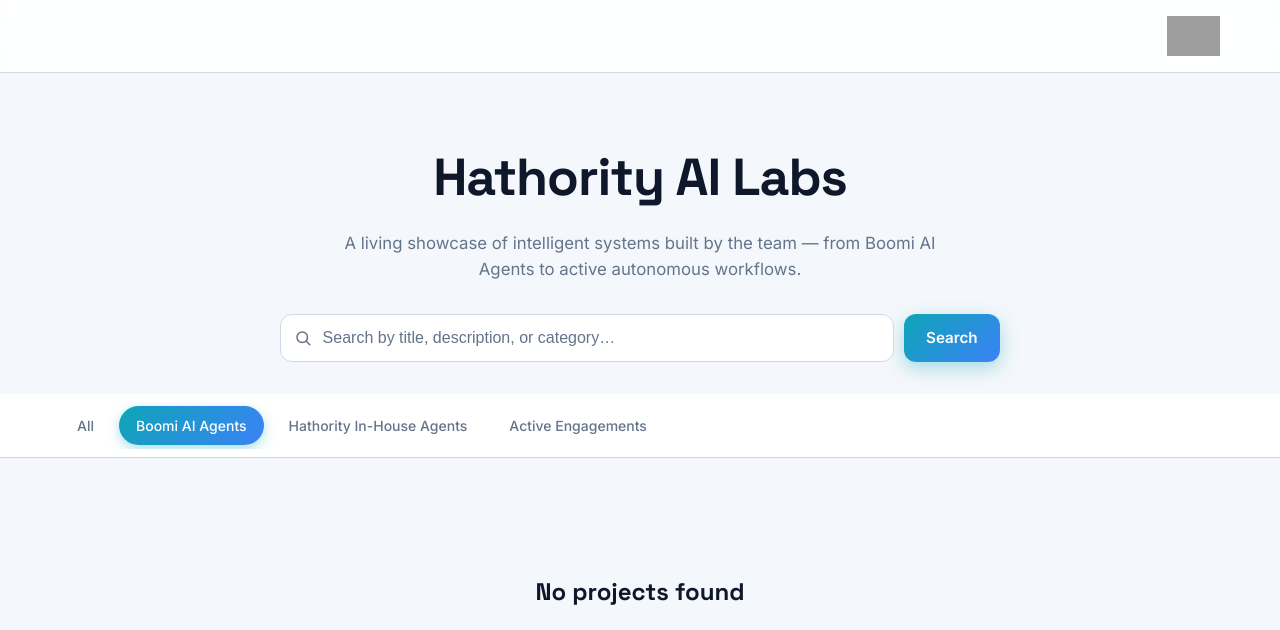
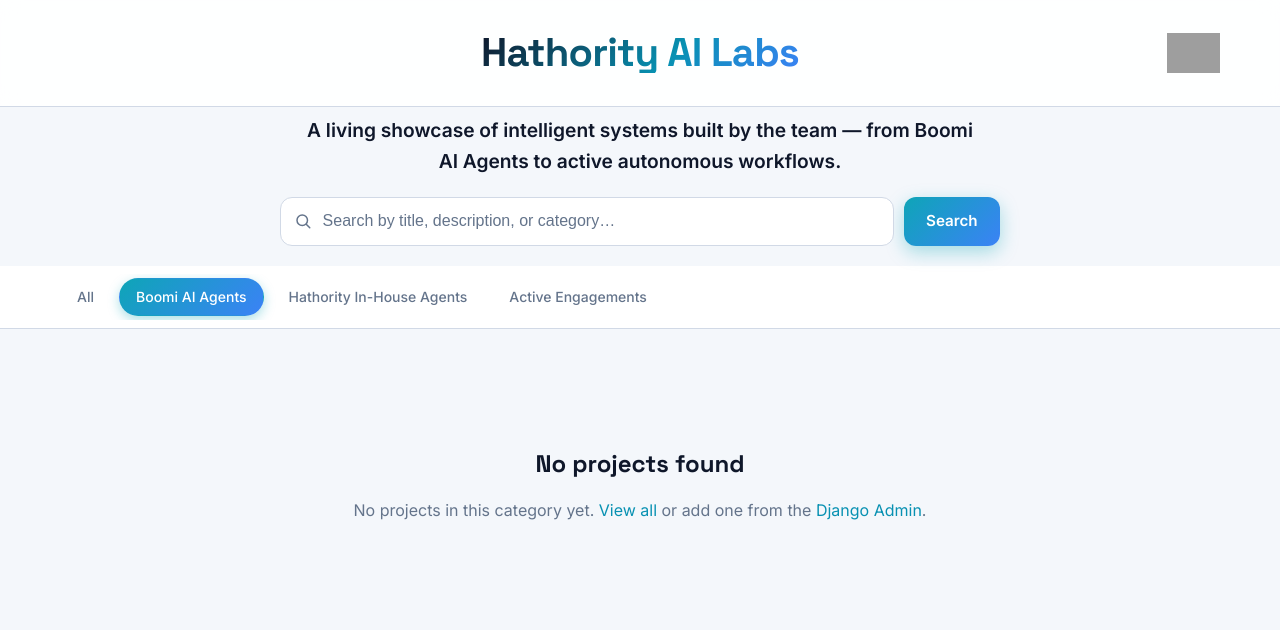
Before and after one commit to MSaitejaGoud/hathority-ai-labs, a Django app: page / in a window 1280 px wide. Shown: the top 630 px of the page. Run offline with Django 5.2, Linux system fonts and the light colour scheme; data that the repository does not hold is empty; grey boxes are pictures that could not be loaded.

Commit message:
Style: Updated header design and navigation

```diff
--- a/projects/templates/projects/base.html
+++ b/projects/templates/projects/base.html
@@ -7,7 +7,7 @@
   <meta name="description" content="Hathority AI Labs — explore AI agents, automations, and active agents built by our team." />
   <title>{% block title %}Hathority AI Labs{% endblock %}</title>
 
-  <link rel="stylesheet" href="{% static 'css/style.css' %}" />
+  <link rel="stylesheet" href="{% static 'css/style.css' %}?v=3" />
   <link rel="preconnect" href="https://fonts.googleapis.com" />
   <link rel="preconnect" href="https://fonts.gstatic.com" crossorigin />
   <link href="https://fonts.googleapis.com/css2?family=Inter:wght@400;500;600;700&family=Space+Grotesk:wght@600;700&display=swap" rel="stylesheet" />
@@ -15,7 +15,11 @@
 <body>
   <header class="site-header">
     <div class="container header-inner">
-      <a href="https://hathority.com/" style="margin-left: auto;"><img src="https://hathority.com/wp-content/themes/hath/assets/images/hathority-logo2024.svg" alt="hathority" style="height: 40px;"></a>
+      <div></div>
+      <h1 class="header-site-title">Hathority AI Labs</h1>
+      <a href="https://hathority.com/" class="header-logo-link">
+        <img src="https://hathority.com/wp-content/themes/hath/assets/images/hathority-logo2024.svg" alt="hathority" style="height: 40px;">
+      </a>
     </div>
   </header>
 
--- a/projects/templates/projects/home.html
+++ b/projects/templates/projects/home.html
@@ -6,7 +6,6 @@
 {% block content %}
 <section class="hero">
   <div class="container">
-    <h1 class="hero-title">Hathority AI Labs</h1>
     <p class="hero-subtitle">
       A living showcase of intelligent systems built by the team —
       from Boomi AI Agents to active autonomous workflows.
--- a/static/css/style.css
+++ b/static/css/style.css
@@ -66,11 +66,32 @@ body {
   border-bottom: 1px solid var(--border);
 }
 .header-inner {
-  display: flex;
+  display: grid;
+  grid-template-columns: 1fr auto 1fr;
   align-items: center;
-  justify-content: space-between;
-  padding: 1rem 1.25rem;
+  padding: .4rem 1.25rem;
 }
+
+.header-site-title {
+  font-family: var(--font-display);
+  font-size: clamp(1.5rem, 4vw, 2.5rem);
+  font-weight: 700;
+  letter-spacing: -.02em;
+  line-height: 1;
+  white-space: nowrap;
+  text-align: center;
+  background: linear-gradient(135deg, var(--text) 0%, var(--primary-2) 60%, var(--accent) 100%);
+  -webkit-background-clip: text;
+  -webkit-text-fill-color: transparent;
+  background-clip: text;
+}
+.header-site-title:hover {
+  background: linear-gradient(135deg, var(--primary) 0%, var(--accent) 100%);
+  -webkit-background-clip: text;
+  background-clip: text;
+}
+
+.header-logo-link { display: flex; align-items: center; justify-content: flex-end; }
 .brand {
   display: inline-flex;
   align-items: center;
@@ -297,7 +318,7 @@ body {
 
 /* ---------- Hero ---------- */
 .hero {
-  padding: 4rem 1.25rem 2rem;
+  padding: 0.5rem 1.25rem 1.25rem;
   text-align: center;
 }
 .hero-title {
@@ -308,10 +329,12 @@ body {
   letter-spacing: -.02em;
 }
 .hero-subtitle {
-  color: var(--text-muted);
-  max-width: 640px;
-  margin: 0 auto 2rem;
-  font-size: 1.05rem;
+  color: var(--text);
+  max-width: 680px;
+  margin: 0 auto 1.25rem;
+  font-size: 1.2rem;
+  font-weight: 600;
+  line-height: 1.6;
 }
 
 /* ---------- Search ---------- */
```
